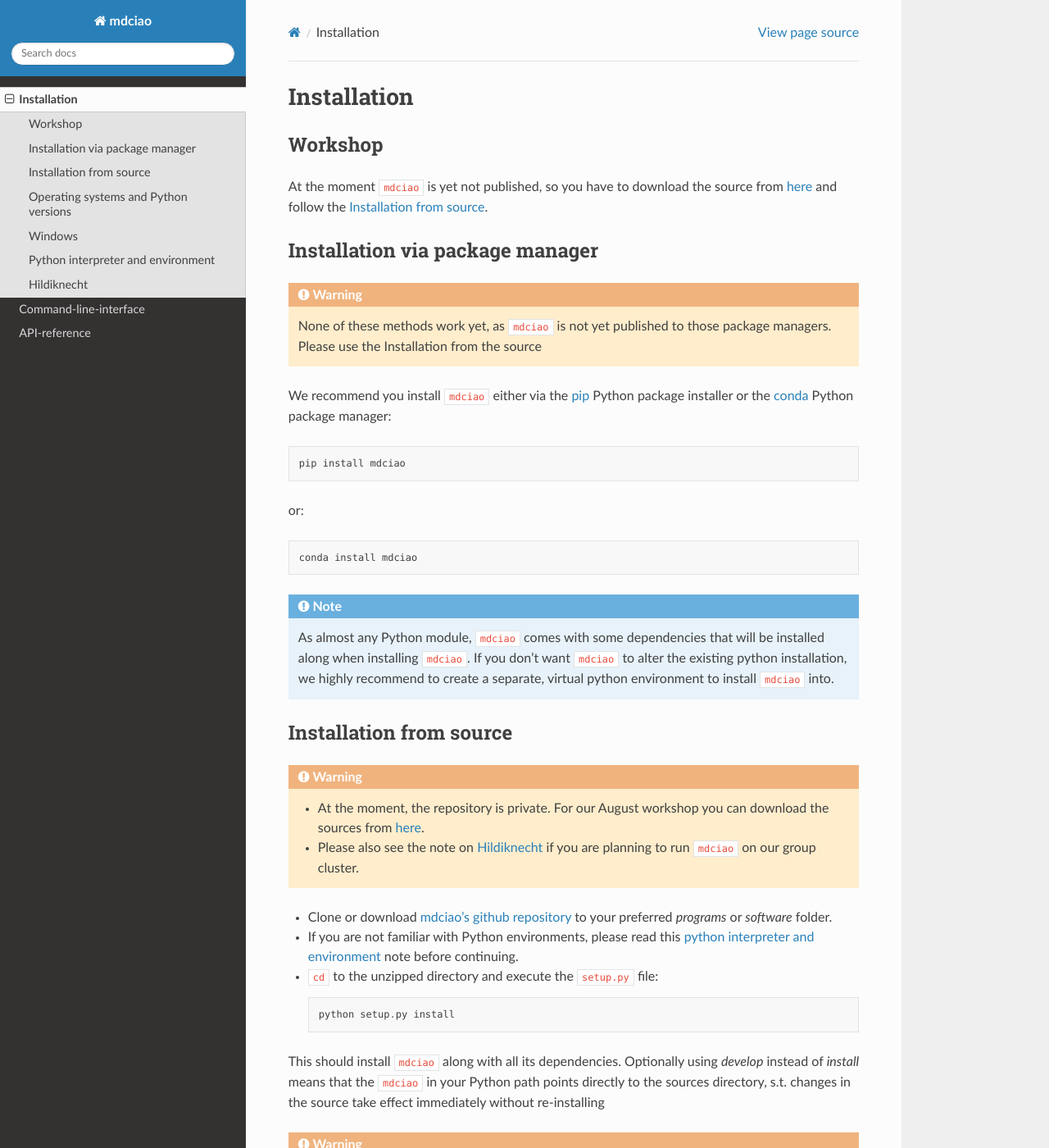
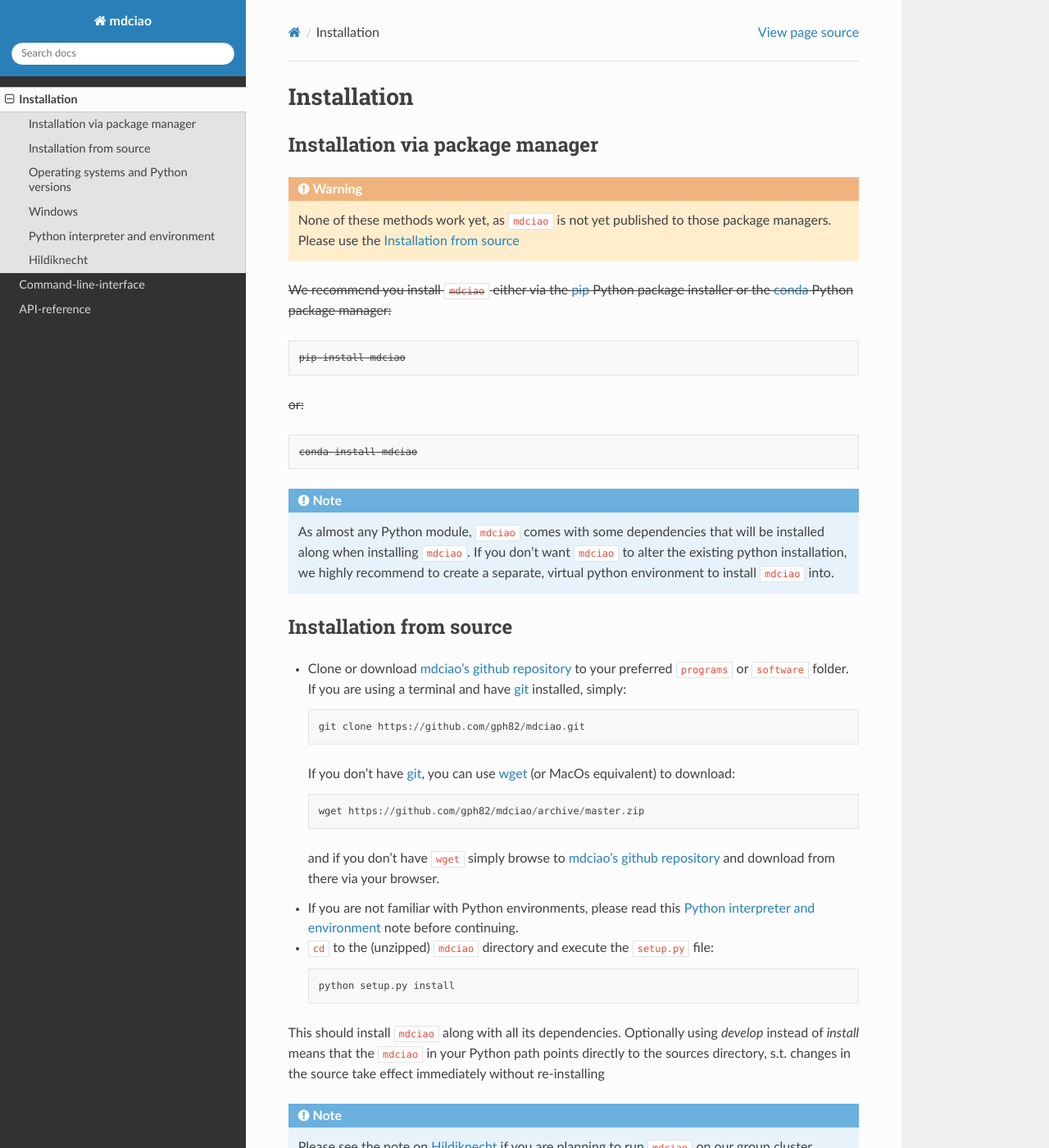
Before and after one commit to gph82/mdciao, a Sphinx documentation site: the page built from doc/installation.rst, in a window 1280 px wide and 1400 px high. Shown: the whole window at 82% size. Built offline with Sphinx 7.4.7 and the Read the Docs theme 2.0.0, drawn with Linux system fonts in a browser that asks for light colours; pages that are not in the unit, such as notebooks, are missing from menus; some of the changed text lies outside the part shown.

Commit message:
[docs] conf and installation

```diff
--- a/doc/api/api.rst
+++ b/doc/api/api.rst
@@ -3,4 +3,4 @@ API-reference
 
 .. automodule:: mdciao
 
-.. include:: ../api_note.rst
+.. include:: ../api_note
--- a/doc/conf.py
+++ b/doc/conf.py
@@ -76,7 +76,7 @@ html_theme = 'sphinx_rtd_theme'
 # Add any paths that contain custom static files (such as style sheets) here,
 # relative to this directory. They are copied after the builtin static files,
 # so a file named "default.css" will overwrite the builtin "default.css".
-html_static_path = ['_static']
+html_static_path = []
 
 html_sidebars = { '**': ['localtoc.html', 'relations.html', 'sourcelink.html', 'searchbox.html'] }
 
--- a/doc/index.rst
+++ b/doc/index.rst
@@ -59,6 +59,8 @@ and calculates the  time-traces of residue-residue distances, and from there, **
    https://codecov.io/gh/gph82/mdciao/branch/master/graph/badge.svg
    :target: https://codecov.io/gh/gph82/mdciao
 
+.. there's this issue about the self-referencing TOC that I cannot solve
+.. https://github.com/sphinx-doc/sphinx/issues/4602
 
 .. toctree::
    :hidden:
--- a/doc/installation.rst
+++ b/doc/installation.rst
@@ -3,34 +3,8 @@
 Installation
 ============
 
-Workshop
---------
-At the moment ``mdciao`` is yet not published, so you have to download the source from `here <http://proteinformatics.uni-leipzig.de/mdciao/mdciao-master.zip>`_ and follow the `Installation from source`_.
-
-
 Installation via package manager
 --------------------------------
-.. warning::
- None of these methods work yet, as ``mdciao`` is not yet published to those package managers. Please use the Installation from the source
-
-We recommend you install ``mdciao`` either via the `pip <https://pypi.org/project/pip/>`_ Python package installer or the `conda <https://conda.io/en/latest/>`_ Python package manager::
-
- pip install mdciao
-
-or::
-
- conda install mdciao
-
-.. note::
- As almost any Python module, ``mdciao`` comes with some dependencies that will be installed along when installing ``mdciao``. If you don't want ``mdciao`` to alter the existing python installation, we highly recommend to create a separate, virtual python environment to install ``mdciao`` into.
-
-
-Installation from source
-------------------------
-
-.. warning::
- * At the moment, the repository is private. For our August workshop  you can download the sources from `here <http://proteinformatics.uni-leipzig.de/mdciao/mdciao-master.zip>`_.
- * Please also see the note on :ref:`hk` if you are planning to run ``mdciao`` on our group cluster.
 
 .. |ss| raw:: html
 
@@ -40,16 +14,45 @@ Installation from source
 
    </strike>
 
-*  Clone or download `mdciao's github repository <https://github.com/gph82/mdciao>`_ to your preferred `programs` or `software` folder.
+.. warning::
+ None of these methods work yet, as ``mdciao`` is not yet published to those package managers. Please use the `Installation from source`_
 
-* If you are not familiar with Python environments, please read this `python interpreter and environment`_ note before continuing.
+|ss| We recommend you install ``mdciao`` either via the `pip <https://pypi.org/project/pip/>`_ Python package installer or the `conda <https://conda.io/en/latest/>`_ Python package manager::
 
-* ``cd`` to the unzipped directory and execute the ``setup.py`` file::
+ pip install mdciao
+
+or::
+
+ conda install mdciao
+|se|
+
+.. note::
+ As almost any Python module, ``mdciao`` comes with some dependencies that will be installed along when installing ``mdciao``. If you don't want ``mdciao`` to alter the existing python installation, we highly recommend to create a separate, virtual python environment to install ``mdciao`` into.
+
+Installation from source
+------------------------
+
+* Clone or download `mdciao's github repository <https://github.com/gph82/mdciao>`_ to your preferred ``programs`` or ``software`` folder. If you are using a terminal and have   `git <https://git-scm.com/downloads>`_ installed, simply: ::
+
+   git clone https://github.com/gph82/mdciao.git
+
+  If you don't have `git <https://git-scm.com/downloads>`_, you can use `wget <https://www.gnu.org/software/wget/>`_ (or MacOs equivalent) to download::
+
+   wget https://github.com/gph82/mdciao/archive/master.zip
+
+  and if you don't have ``wget`` simply browse to `mdciao's github repository <https://github.com/gph82/mdciao>`_ and download from there via your browser.
+
+* If you are not familiar with Python environments, please read this `Python interpreter and environment`_ note before continuing.
+
+* ``cd`` to the (unzipped) ``mdciao`` directory and execute the ``setup.py`` file::
 
    python setup.py install
 
 
 This should install ``mdciao`` along with all its dependencies. Optionally using `develop` instead of `install` means that the ``mdciao`` in your Python path points directly to the sources directory, s.t. changes in the source take effect immediately without re-installing
+
+.. note::
+ Please see the note on :ref:`hk` if you are planning to run ``mdciao`` on our group cluster.
 
 .. _warning:
 .. warning::
```
